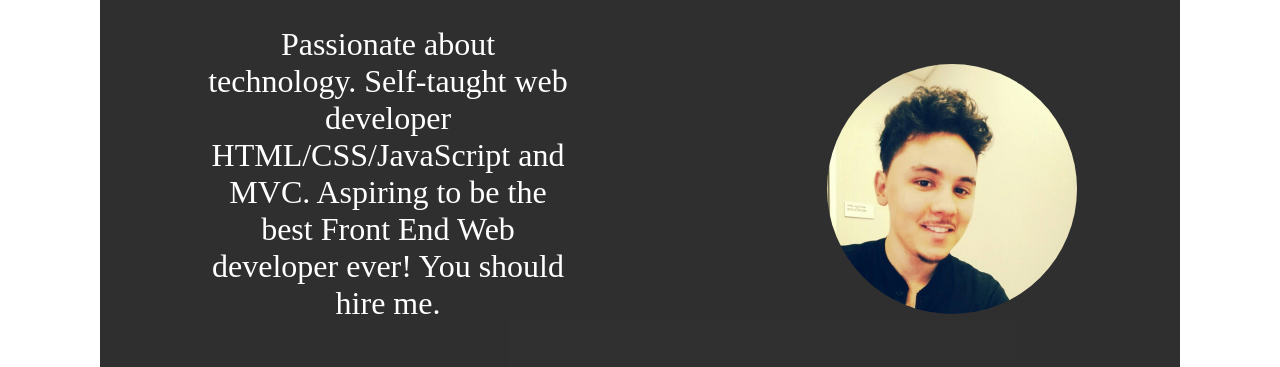
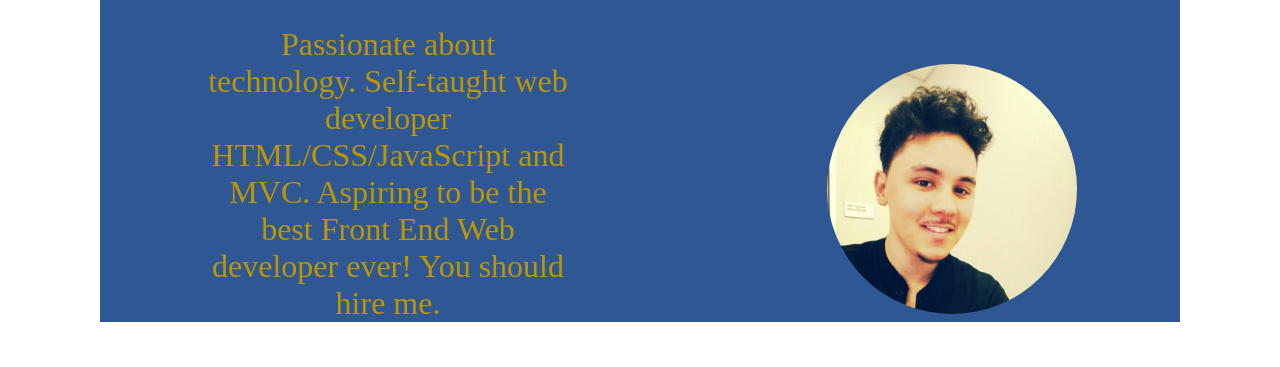
Before and after one commit to dayhaysoos/ndejesus1227.github.io, a plain HTML site: page index.html in a window 1280 px wide. Shown: the part 188-555 px from the top of the page. Drawn offline with nearby package versions, Linux system fonts and the light colour scheme.

Commit message:
megaman theme

```diff
--- a/main.css
+++ b/main.css
@@ -16,14 +16,12 @@
       margin-left: 4%; }
 
 #home {
-  height: 100%;
   background-size: cover;
   background-attachment: fixed;
   margin-top: 100px; }
   #home .content-container {
-    background-color: rgba(25, 25, 25, 0.9);
-    color: white;
-    height: 100%; }
+    background-color: #2E5794;
+    color: #BC9605; }
 
 #name {
   font-size: 64px;
```
